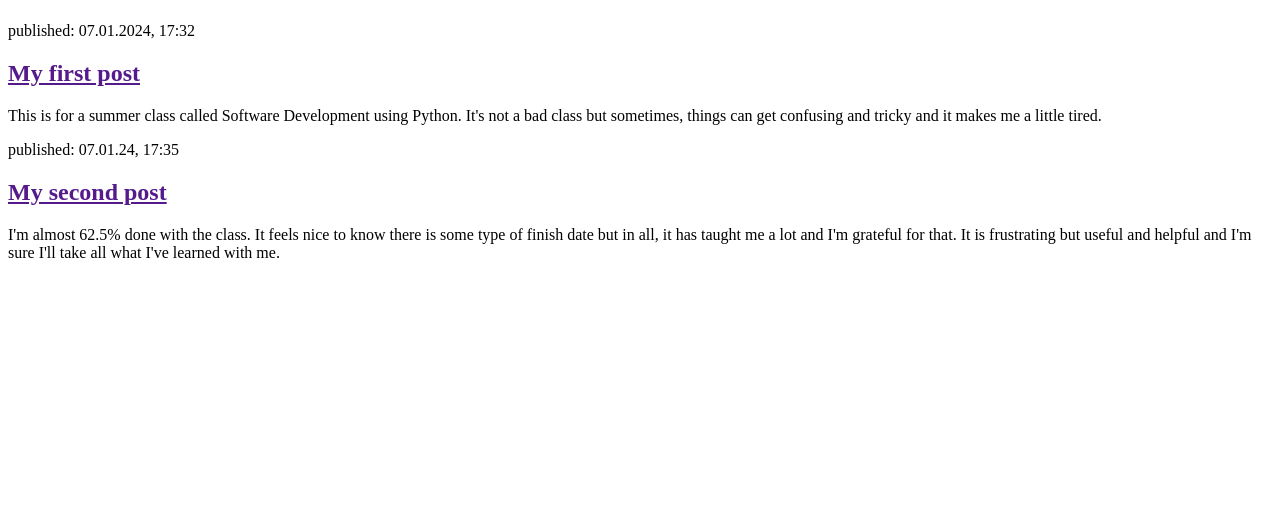
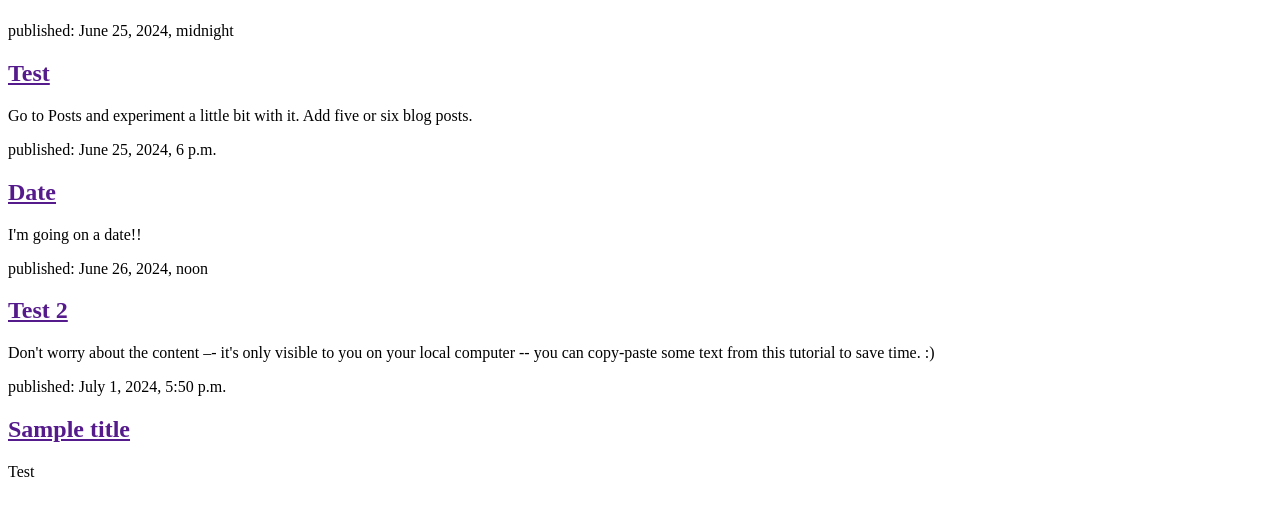
Before and after one commit to heritage-ad/my-first-blog, a Django app: page / in a window 1280 px wide. Shown: the part 58-574 px from the top of the page. Run offline with Django 3.2, Linux system fonts and the light colour scheme; data comes from the database, SQL or seed files in the repository; both versions use the stored data as it was after the commit.

Commit message:
Modified templates to display posts from database.

```diff
--- a/blog/templates/blog/post_list.html
+++ b/blog/templates/blog/post_list.html
@@ -1,25 +1,19 @@
 <!DOCTYPE html>
 <html>
 <head>
-        <title>H's blog</title>
+    <title>Heritage's Blog</title>
 </head>
 <body>
     <header>
         <h1><a href="/">Heritage's Blog</a></h1>
     </header>
 
-
+    {% for post in posts %}
     <article>
-            <time>published: 07.01.2024, 17:32</time>
-            <h2><a href="">My first post</a></h2>
-            <p>This is for a summer class called Software Development using Python. It's not a bad class but sometimes, things can get confusing and tricky and it makes me a little tired. </p>
+        <time>published: {{ post.published_date }}</time>
+        <h2><a href="">{{ post.title }}</a></h2>
+        <p>{{ post.text|linebreaksbr }}</p>
     </article>
-
-
-      <article>
-      <time>published: 07.01.24, 17:35</time>
-      <h2><a href="">My second post</a></h2>
-      <p>I'm almost 62.5% done with the class. It feels nice to know there is some type of finish date but in all, it has taught me a lot and I'm grateful for that. It is frustrating but useful and helpful and I'm sure I'll take all what I've learned with me. </p>
-      </article>
+    {% endfor %}
 </body>
 </html>
--- a/blog/views.py
+++ b/blog/views.py
@@ -1,6 +1,9 @@
 from django.shortcuts import render
+from django.utils import timezone
+from .models import Post
 
 # Create your views here.
 
 def post_list(request):
-    return render(request, 'blog/post_list.html',{})
+    posts = Post.objects.filter(published_date__lte=timezone.now()).order_by('published_date')
+    return render(request, 'blog/post_list.html',{'posts': posts})
--- a/mysite/settings.py
+++ b/mysite/settings.py
@@ -55,7 +55,7 @@ ROOT_URLCONF = 'mysite.urls'
 TEMPLATES = [
     {
         'BACKEND': 'django.template.backends.django.DjangoTemplates',
-        'DIRS': [],
+        'DIRS': [BASE_DIR / 'templates'],
         'APP_DIRS': True,
         'OPTIONS': {
             'context_processors': [
```
Also changed, not shown: db.sqlite3, 1 other file. Lines whose indentation alone changed are shown as unchanged.
